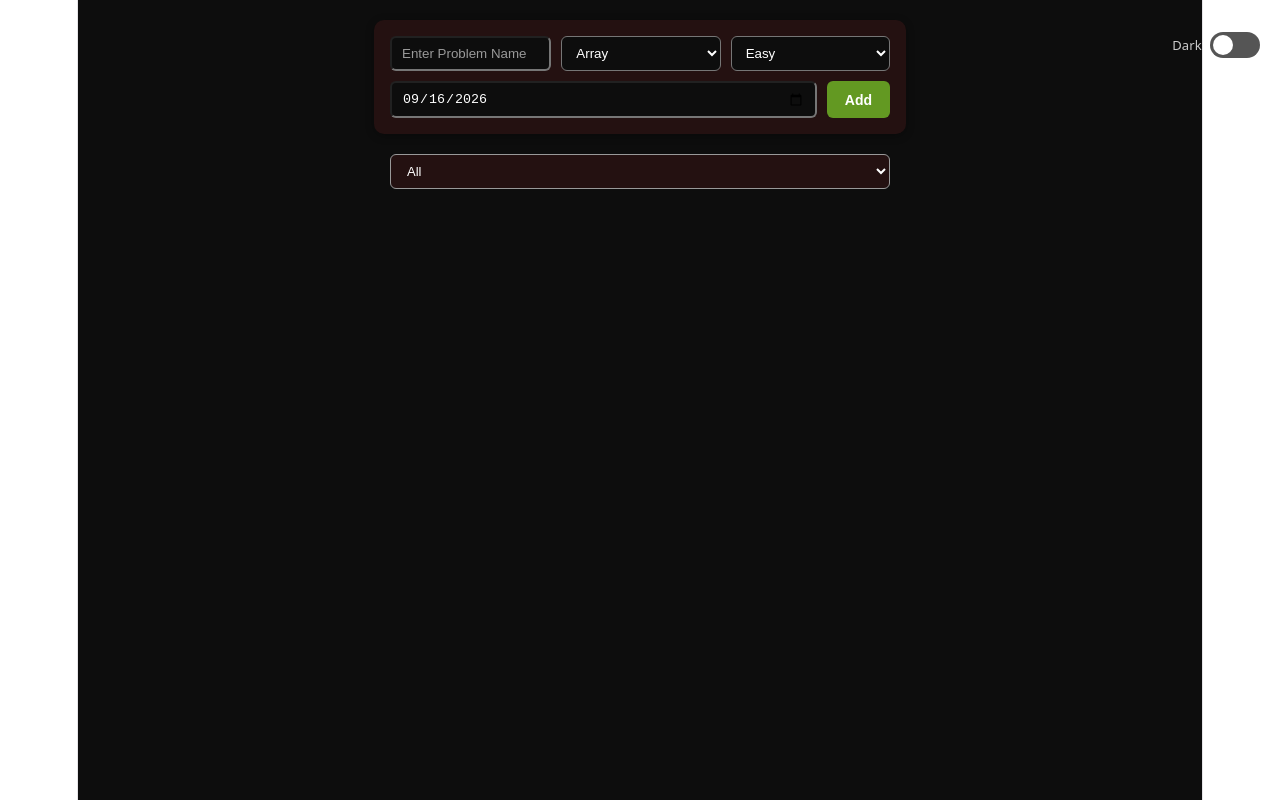
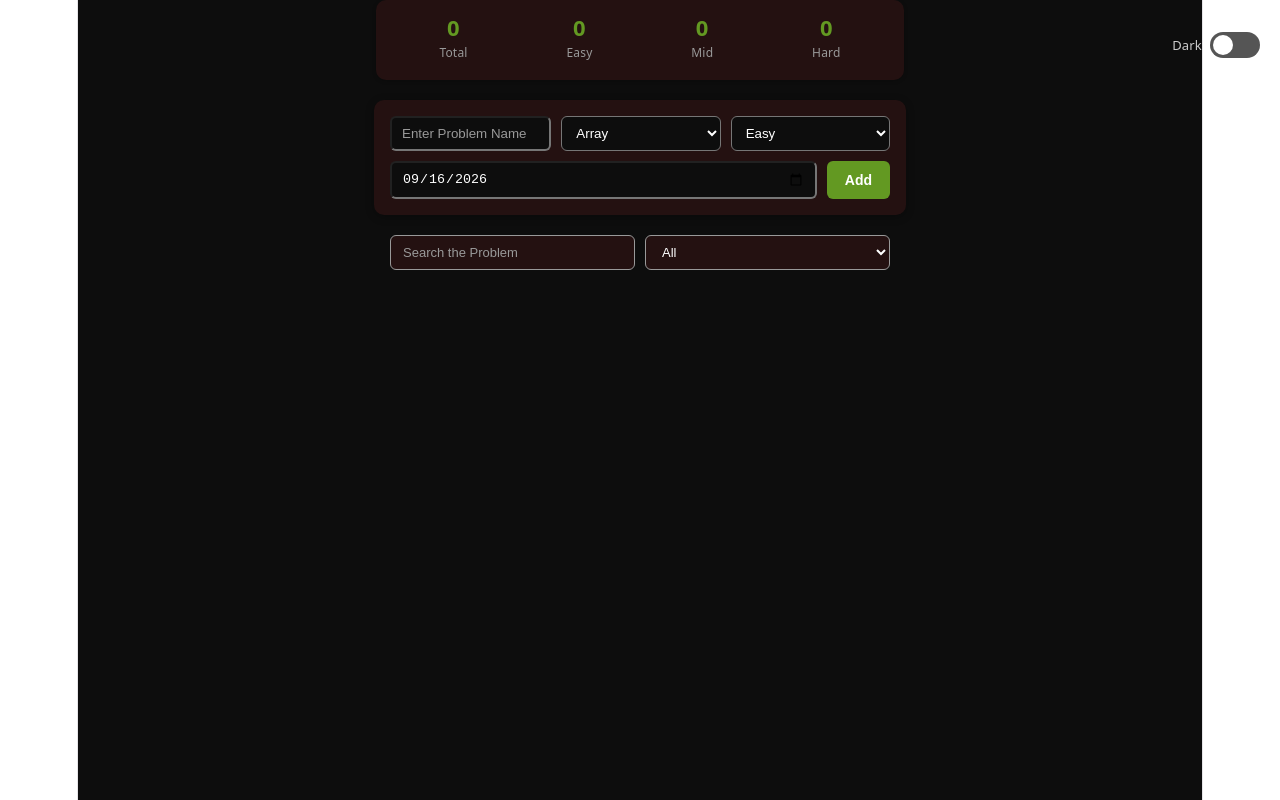
Before and after one commit to MohdYasir6/DSA-progress-tracker, a React (Vite) app: page / in a window 1280 px wide. Built offline with nearby package versions, Linux system fonts and the light colour scheme.

Commit message:
search problem and total question analysis

```diff
--- a/src/App.css
+++ b/src/App.css
@@ -23,3 +23,17 @@
     background 0.3s,
     color 0.3s;
 }
+.search-filter-row {
+  display: flex;
+  gap: 10px;
+  width: 80%;
+  max-width: 500px;
+  margin: 0 auto 16px auto;
+}
+
+.search-filter-row .search-bar,
+.search-filter-row .filter-dropdown {
+  width: auto;
+  flex: 1;
+  margin: 0;
+}
--- a/src/App.jsx
+++ b/src/App.jsx
@@ -1,4 +1,5 @@
 import { useState, useEffect, useRef } from "react";
+import StatsBar from "./components/StatsBar";
 import ThemeToggle from "./components/ThemeToggle";
 import ProblemItem from "./components/ProblemItem";
 import "./App.css";
@@ -7,7 +8,7 @@ import AddProblemForm from "./components/AddProblemForm";
 import FilterDropdown from "./components/FilterDropdown";
 import { useContext } from "react";
 import ThemeContext from "./context/ThemeContext";
-
+import SearchBar from "./components/SearchBar";
 function App() {
   const [problems, setProblems] = useState([]);
   const isFirstLoad = useRef(true);
@@ -20,7 +21,7 @@ function App() {
   const [filterPattern, setFilterPattern] = useState("All");
   const [customPattern, setCustomPattern] = useState("");
   const { theme } = useContext(ThemeContext);
-
+  const [searchQuery, setSearchQuery] = useState("");
   useEffect(() => {
     const saved = localStorage.getItem("problems");
     if (saved) {
@@ -56,6 +57,7 @@ function App() {
 
     setProblems([...problems, newProblem]);
     setName("");
+    setSearchQuery("");
     setDateSolved(new Date().toISOString().split("T")[0]);
   }
   function handleDelete(id) {
@@ -82,14 +84,23 @@ function App() {
     );
   }
   const finalPattern = pattern === "Other" ? customPattern : pattern;
-  const filteredProblems =
-    filterPattern === "All"
-      ? problems
-      : problems.filter((p) => p.pattern === filterPattern);
+  const filteredProblems = problems
+    .filter((p) => filterPattern === "All" || p.pattern === filterPattern)
+    .filter((p) => p.name.toLowerCase().includes(searchQuery.toLowerCase()));
   const uniquePatterns = [...new Set(problems.map((p) => p.pattern))];
+  const totalProblems = problems.length;
+  const easyCount = problems.filter((p) => p.difficulty === "Easy").length;
+  const midCount = problems.filter((p) => p.difficulty === "Mid").length;
+  const hardCount = problems.filter((p) => p.difficulty === "Hard").length;
   return (
     <div className={theme}>
       <ThemeToggle />
+      <StatsBar
+        totalProblems={totalProblems}
+        easyCount={easyCount}
+        midCount={midCount}
+        hardCount={hardCount}
+      />
       <AddProblemForm
         name={name}
         setName={setName}
@@ -108,12 +119,15 @@ function App() {
         getDaysSince={getDaysSince}
         onMarkRevised={handleMarkRevised}
       />
-      <FilterDropdown
-        filterPattern={filterPattern}
-        setFilterPattern={setFilterPattern}
-        uniquePatterns={uniquePatterns}
-      />
 
+      <div className="search-filter-row">
+        <SearchBar searchQuery={searchQuery} setSearchQuery={setSearchQuery} />
+        <FilterDropdown
+          filterPattern={filterPattern}
+          setFilterPattern={setFilterPattern}
+          uniquePatterns={uniquePatterns}
+        />
+      </div>
       {filteredProblems.map((p) => (
         <ProblemItem key={p.id} problem={p} onDelete={handleDelete} />
       ))}
--- /dev/null
+++ b/src/components/SearchBar.css
@@ -0,0 +1,21 @@
+.search-bar {
+  width: 80%;
+  max-width: 500px;
+  display: block;
+  margin: 0 auto 16px auto;
+  padding: 8px 12px;
+  border: 1px solid var(--text-secondary);
+  border-radius: 6px;
+  background: var(--card-bg);
+  color: var(--text-color);
+  font-size: 13px;
+}
+
+.search-bar::placeholder {
+  color: var(--text-secondary);
+}
+
+.search-bar:focus {
+  outline: none;
+  border-color: #ef9f27;
+}
--- /dev/null
+++ b/src/components/SearchBar.jsx
@@ -0,0 +1,13 @@
+import "./SearchBar.css";
+function SearchBar({ searchQuery, setSearchQuery }) {
+  return (
+    <input
+      type="text"
+      className="search-bar"
+      value={searchQuery}
+      placeholder="Search the Problem"
+      onChange={(e) => setSearchQuery(e.target.value)}
+    ></input>
+  );
+}
+export default SearchBar;
--- /dev/null
+++ b/src/components/StatsBar.css
@@ -0,0 +1,28 @@
+.stats-bar {
+  width: 80%;
+  max-width: 500px;
+  margin: 0 auto 16px auto;
+  background: var(--card-bg);
+  border-radius: 10px;
+  padding: 14px;
+  display: flex;
+  justify-content: space-around;
+  box-shadow: 0 1px 4px rgba(0, 0, 0, 0.2);
+}
+
+.stat-item {
+  text-align: center;
+}
+
+.stat-number {
+  font-size: 22px;
+  font-weight: 700;
+  color: var(--primary-color);
+  margin: 0;
+}
+
+.stat-label {
+  font-size: 12px;
+  color: var(--text-secondary);
+  margin: 0;
+}
--- /dev/null
+++ b/src/components/StatsBar.jsx
@@ -0,0 +1,26 @@
+import "./StatsBar.css";
+
+function StatsBar({ totalProblems, easyCount, midCount, hardCount }) {
+  return (
+    <div className="stats-bar">
+      <div className="stat-item">
+        <p className="stat-number">{totalProblems}</p>
+        <p className="stat-label">Total</p>
+      </div>
+      <div className="stat-item">
+        <p className="stat-number">{easyCount}</p>
+        <p className="stat-label">Easy</p>
+      </div>
+      <div className="stat-item">
+        <p className="stat-number">{midCount}</p>
+        <p className="stat-label">Mid</p>
+      </div>
+      <div className="stat-item">
+        <p className="stat-number">{hardCount}</p>
+        <p className="stat-label">Hard</p>
+      </div>
+    </div>
+  );
+}
+
+export default StatsBar;
```
